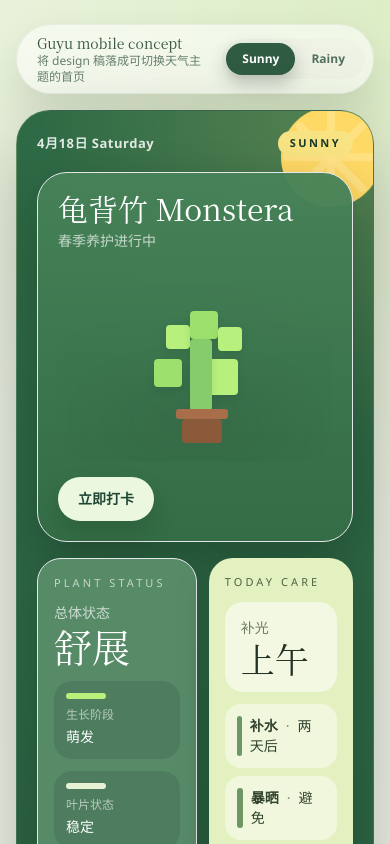
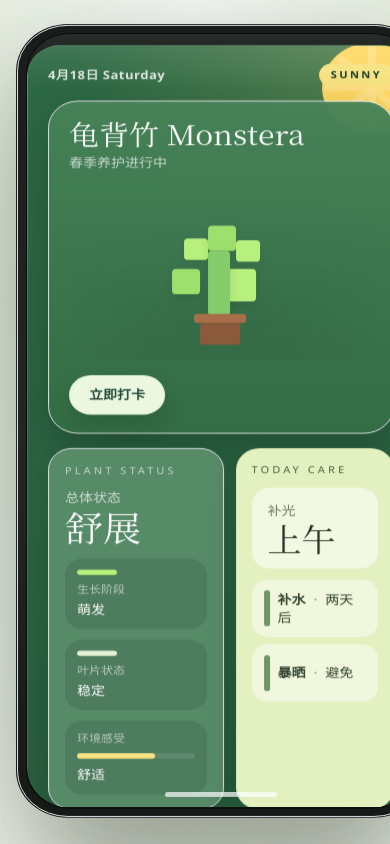
Before and after one commit to Joe-Zongyi/guyu, a Next.js app in the folder web/: page / in a window 390 px wide. Shown: the top 844 px of the page. Built offline with nearby package versions, Linux system fonts and the light colour scheme.

Commit message:
Refine mobile showcase layout and hide scrollbars

```diff
--- a/web/app/globals.css
+++ b/web/app/globals.css
@@ -49,6 +49,15 @@ a {
   animation: guyu-rain 1.6s linear infinite;
 }
 
+.guyu-no-scrollbar {
+  -ms-overflow-style: none;
+  scrollbar-width: none;
+}
+
+.guyu-no-scrollbar::-webkit-scrollbar {
+  display: none;
+}
+
 @keyframes guyu-float {
   0%,
   100% {
--- a/web/app/showcase-home.tsx
+++ b/web/app/showcase-home.tsx
@@ -1,6 +1,4 @@
 "use client";
-
-import { useState } from "react";
 
 type ThemeKey = "sunny" | "rainy";
 
@@ -91,35 +89,57 @@ const rhythmBars = [
 ] as const;
 
 export function MobilePlantHome() {
-  const [themeKey, setThemeKey] = useState<ThemeKey>("sunny");
+  const themeKey: ThemeKey = "sunny";
   const theme = THEMES[themeKey];
 
   return (
-    <main className="min-h-screen overflow-hidden px-4 py-6 text-[#f7fbef] sm:px-6">
-      <div className="mx-auto flex w-full max-w-[440px] flex-col gap-4">
-        <header className="flex items-center justify-between rounded-full border border-[#d7e4d0]/50 bg-white/55 px-2 py-2 shadow-[0_18px_40px_rgba(22,39,30,0.12)] backdrop-blur">
-          <div className="px-3">
-            <p className="font-serif text-sm text-[#35533f]">Guyu mobile concept</p>
-            <p className="text-xs text-[#67806f]">将 design 稿落成可切换天气主题的首页</p>
+    <main className="min-h-screen overflow-hidden bg-[radial-gradient(circle_at_top,rgba(255,255,255,0.72),transparent_24%),linear-gradient(180deg,#e9f1e3_0%,#dfe9d9_34%,#eef3e9_100%)] px-4 py-6 sm:px-6 lg:px-8">
+      <div className="pointer-events-none absolute inset-0 overflow-hidden">
+        <div className="absolute left-[-6%] top-[8%] h-72 w-72 rounded-full bg-[#f3df91]/18 blur-3xl" />
+        <div className="absolute right-[-8%] top-[22%] h-96 w-96 rounded-full bg-[#b9d8be]/26 blur-3xl" />
+        <div className="absolute bottom-[-10%] left-[16%] h-80 w-80 rounded-full bg-[#d7e7bf]/20 blur-3xl" />
       </div>
-          <div className="inline-flex rounded-full bg-[#eef3e5] p-1 text-xs font-semibold text-[#2d4636]">
-            {(["sunny", "rainy"] as ThemeKey[]).map((key) => (
-              <button
-                key={key}
-                type="button"
-                onClick={() => setThemeKey(key)}
-                className={`rounded-full px-4 py-2 transition ${
-                  themeKey === key
-                    ? "bg-[#2f5c42] text-white shadow-[0_8px_18px_rgba(24,44,32,0.26)]"
-                    : "text-[#547060] hover:text-[#24352b]"
-                }`}
-              >
-                {THEMES[key].weather}
-              </button>
-            ))}
+
+      <div className="relative mx-auto grid max-w-[1240px] items-center gap-8 lg:grid-cols-[0.95fr_520px]">
+        <section className="hidden text-[#274033] lg:block">
+          <div className="max-w-[520px]">
+            <p className="text-sm font-semibold uppercase tracking-[0.32em] text-[#617763]">
+              Guyu Mobile Showcase
+            </p>
+            <h1 className="mt-4 font-serif text-[64px] leading-[0.95] text-[#21382b]">
+              把首页放进一台
+              <br />
+              适合展示的手机里
+            </h1>
+            <p className="mt-5 max-w-[460px] text-base leading-7 text-[#59705e]">
+              现在这个首页会以真机陈列稿的形式展示：外层是机身、玻璃高光和投影，内层仍然保持可交互的移动端界面，更适合 demo、汇报和评审现场直接展示。
+            </p>
+            <div className="mt-7 flex flex-wrap gap-3">
+              <div className="rounded-full border border-white/50 bg-white/60 px-4 py-2 text-sm shadow-[0_12px_24px_rgba(48,70,52,0.08)] backdrop-blur">
+                430px 级手机画布
               </div>
-        </header>
+              <div className="rounded-full border border-white/50 bg-white/60 px-4 py-2 text-sm shadow-[0_12px_24px_rgba(48,70,52,0.08)] backdrop-blur">
+                Sunny / Rainy 主题切换
+              </div>
+              <div className="rounded-full border border-white/50 bg-white/60 px-4 py-2 text-sm shadow-[0_12px_24px_rgba(48,70,52,0.08)] backdrop-blur">
+                Hackathon 展示优先
+              </div>
+            </div>
+          </div>
+        </section>
 
+        <section className="mx-auto w-full max-w-[520px]">
+          <div className="relative mx-auto mb-[-7vh] w-full max-w-[437px]">
+            <div className="absolute inset-x-10 bottom-[4vh] h-12 rounded-full bg-[#1f2e21]/25 blur-2xl" />
+
+            <div className="origin-top relative scale-y-90 rounded-[52px] bg-[linear-gradient(180deg,#191c1a_0%,#232724_52%,#171917_100%)] p-[10px] shadow-[0_42px_120px_rgba(18,28,20,0.35)]">
+              <div className="absolute inset-[1px] rounded-[51px] border border-white/6" />
+
+              <div className="relative overflow-hidden rounded-[44px] border border-black/40 bg-[#0d120f]">
+                <div className="pointer-events-none absolute inset-x-0 top-0 z-20 h-16 bg-[linear-gradient(180deg,rgba(255,255,255,0.12),rgba(255,255,255,0))]" />
+
+                <div className="guyu-no-scrollbar relative max-h-[860px] overflow-y-auto overscroll-contain rounded-[44px]">
+                  <div className="flex flex-col gap-4 pb-4 pt-3">
                     <section
                       className={`relative overflow-hidden rounded-[34px] border ${theme.borderClassName} p-5 shadow-[0_30px_90px_rgba(5,14,10,0.28)] transition-all duration-500 ${theme.shellClassName}`}
                     >
@@ -325,6 +345,16 @@ export function MobilePlantHome() {
                         <div className="pointer-events-none absolute inset-x-0 bottom-0 h-28 bg-[linear-gradient(180deg,rgba(0,0,0,0)_0%,rgba(8,15,11,0.12)_100%)]" />
                       </section>
                     </div>
+                  </div>
+
+                <div className="pointer-events-none absolute inset-x-0 bottom-3 z-30 flex justify-center">
+                  <div className="h-1.5 w-28 rounded-full bg-white/70" />
+                </div>
+              </div>
+            </div>
+          </div>
+        </section>
+      </div>
     </main>
   );
 }
```
Lines whose indentation alone changed are shown as unchanged.
